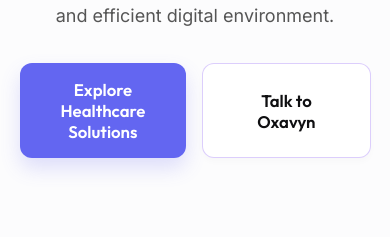
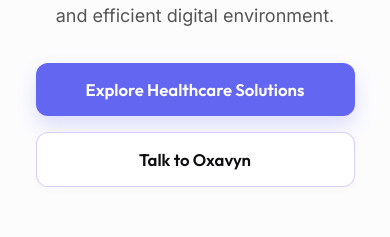
Before and after one commit to akash8955/oxavyn, a Next.js app: page /industries/healthcare in a window 390 px wide. Shown: the part 798-1035 px from the top of the page. Built offline with nearby package versions, Linux system fonts and the light colour scheme; no server answers; the database is empty.

Commit message:
Fix responsive buttons in Healthcare Hero section

```diff
--- a/src/app/industries/healthcare/Healthcare.css
+++ b/src/app/industries/healthcare/Healthcare.css
@@ -609,3 +609,18 @@
     font-size: 2.5rem !important;
   }
 }
+
+
+.hc-hero-buttons {
+  display: flex;
+  gap: 1rem;
+  justify-content: center;
+}
+
+@media (max-width: 768px) {
+  .hc-hero-buttons {
+    flex-direction: column;
+    width: 100%;
+    padding: 0 1rem;
+  }
+}
--- a/src/app/industries/healthcare/HealthcareClient.jsx
+++ b/src/app/industries/healthcare/HealthcareClient.jsx
@@ -139,7 +139,7 @@
                 Healthcare organizations manage thousands of interactions every day — from patient enquiries and appointments to clinical operations, billing, inventory, staff coordination, reporting, and follow-ups. Oxavyn helps connect these processes through integrated healthcare technology, CRM, ERP, analytics, and automation, creating a more organized and efficient digital environment.
               </motion.p>
 
-              <motion.div variants={fadeInUp} style={{ display: 'flex', gap: '1rem', justifyContent: 'center' }}>
+              <motion.div variants={fadeInUp} className="hc-hero-buttons">
                 <button className="hc-btn-primary" onClick={scrollToEnquiry}>Explore Healthcare Solutions</button>
                 <button className="hc-btn-secondary" onClick={scrollToEnquiry}>Talk to Oxavyn</button>
               </motion.div>
```
